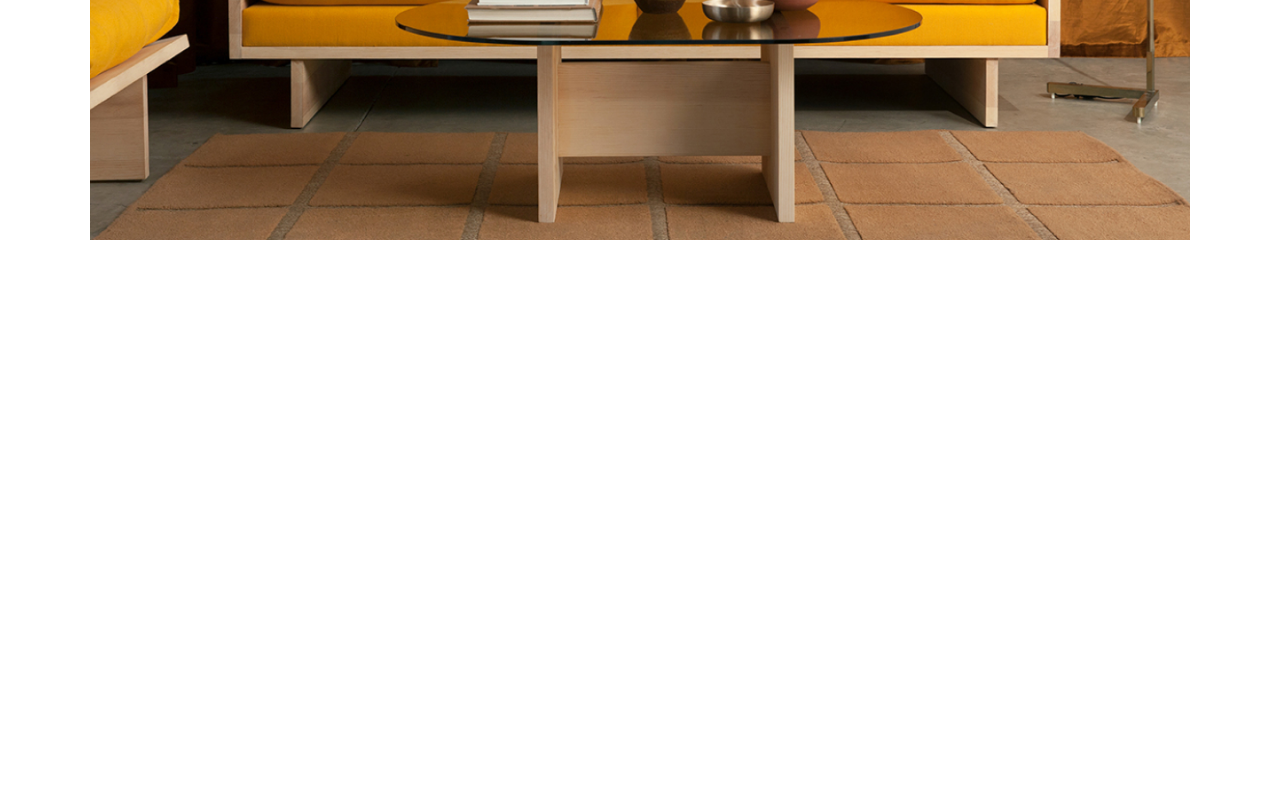
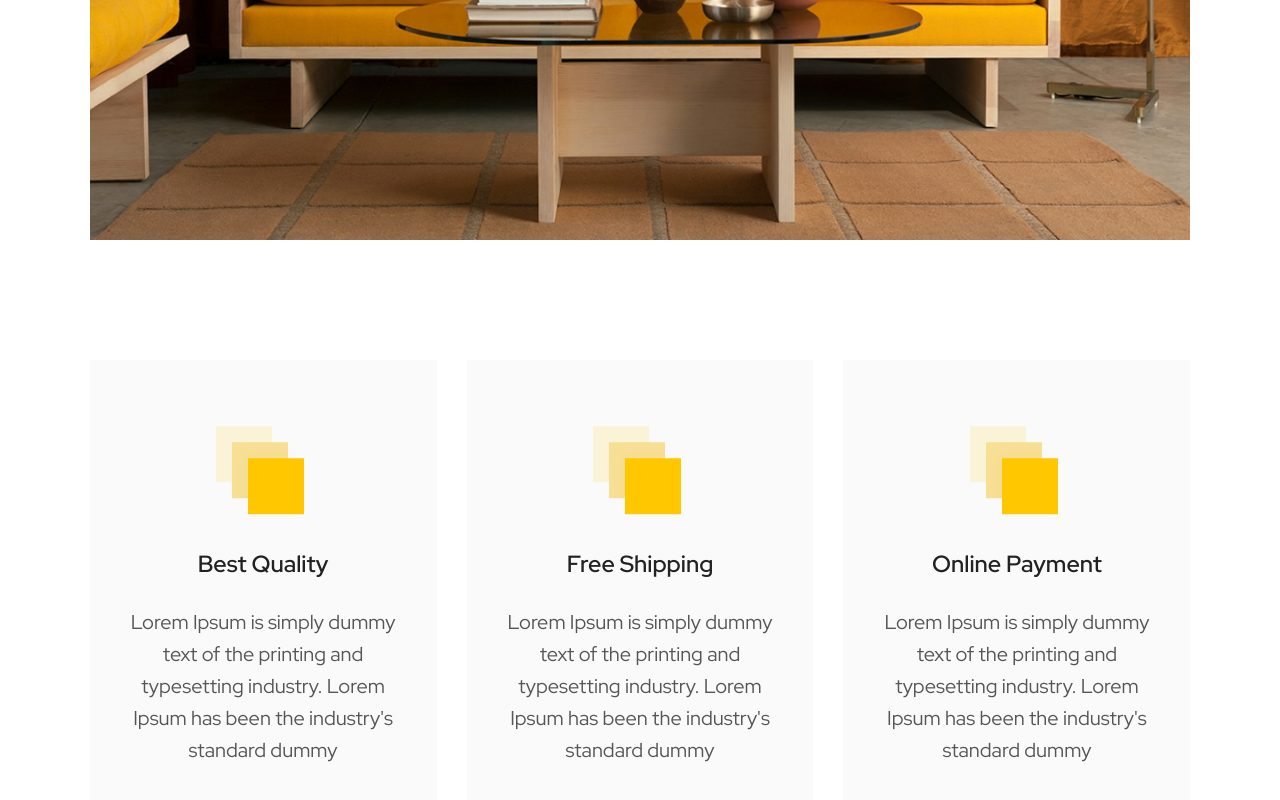
Before and after one commit to RehkMansa/furniture-shop, a React (Create React App) app: page / in a window 1280 px wide. Shown: the part 860-1660 px from the top of the page. Before the commit the page ends 1120 px from the top, so only its background shows below. Built offline with nearby package versions, Linux system fonts and the light colour scheme.

Commit message:
added featured section

```diff
--- /dev/null
+++ b/src/components/FeaturedSection.jsx
@@ -0,0 +1,45 @@
+import styled from 'styled-components';
+
+const Wrapper = styled.div`
+  display: flex;
+  justify-content: space-between;
+  align-items: center;
+  gap: 30px;
+  padding: 100px 0;
+`;
+
+const FeaturedWrapper = styled.div`
+  text-align: center;
+  padding: 66px 34px;
+  background: #fafafa;
+  gap: 25px;
+
+  p {
+    font-weight: 400;
+    font-size: 20px;
+    line-height: 32px;
+  }
+`;
+
+const FeaturedInner = (props) => (
+  <FeaturedWrapper className="center column flex">
+    <img src="/images/squares.svg" alt={props.title} />
+    <h3>{props.title}</h3>
+    <p>
+      Lorem Ipsum is simply dummy text of the printing and typesetting industry.
+      Lorem Ipsum has been the industry's standard dummy
+    </p>
+  </FeaturedWrapper>
+);
+
+const FeaturedSection = () => {
+  return (
+    <Wrapper>
+      <FeaturedInner title="Best Quality" />
+      <FeaturedInner title="Free Shipping" />
+      <FeaturedInner title="Online Payment" />
+    </Wrapper>
+  );
+};
+
+export default FeaturedSection;
--- a/src/components/HomePage.jsx
+++ b/src/components/HomePage.jsx
@@ -1,4 +1,5 @@
 import styled from 'styled-components';
+import FeaturedSection from './FeaturedSection';
 import HeroSection from './HeroSection';
 
 const Wrapper = styled.div`
@@ -19,6 +20,7 @@ const HomePage = () => {
       <div className="image-wrapper">
         <img src="/images/chair00.jpg" alt="bgImage" />
       </div>
+      <FeaturedSection />
     </Wrapper>
   );
 };
--- /dev/null
+++ b/src/components/PatnersSection.jsx
@@ -0,0 +1,5 @@
+const PartnersSection = () => {
+  return (  );
+}
+
+export default PartnersSection;
--- a/src/components/styles/GlobalStyles.jsx
+++ b/src/components/styles/GlobalStyles.jsx
@@ -59,7 +59,9 @@ const GlobalStyle = createGlobalStyle`
   .row{
     display: flex;
   }
-
+  .flex{
+    display: flex;
+  }
   .center{
     justify-content: center;
     align-items:center;
```
Also changed, not shown: public/images/squares.svg (added).
